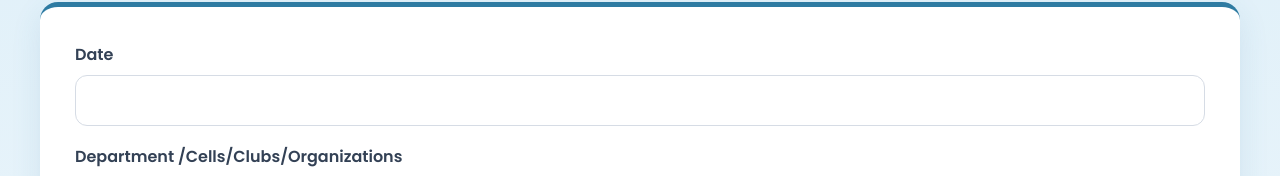
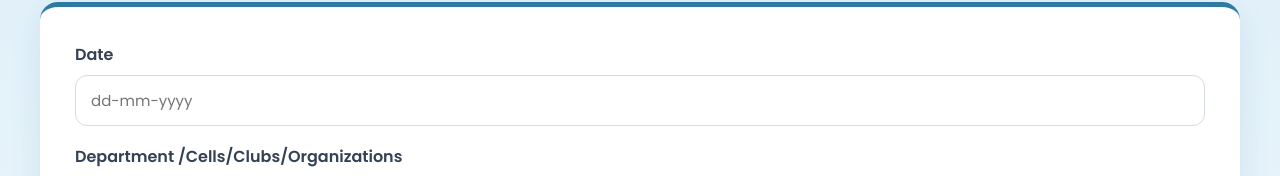
Before and after one commit to midhunsc/academicplanner, a plain HTML site: page index.html in a window 1280 px wide. Shown: the part 282-458 px from the top of the page. Drawn offline with nearby package versions, Linux system fonts and the light colour scheme; no server answers.

Commit message:
placehiolder for date

```diff
--- a/index.html
+++ b/index.html
@@ -481,7 +481,7 @@ footer strong{
 
 <div class="form-group">
 <label>Date</label>
-<input type="text" id="date" required>
+<input type="text" placeholder="dd-mm-yyyy" id="date" required>
 </div>
 
 <div class="form-group">
```
